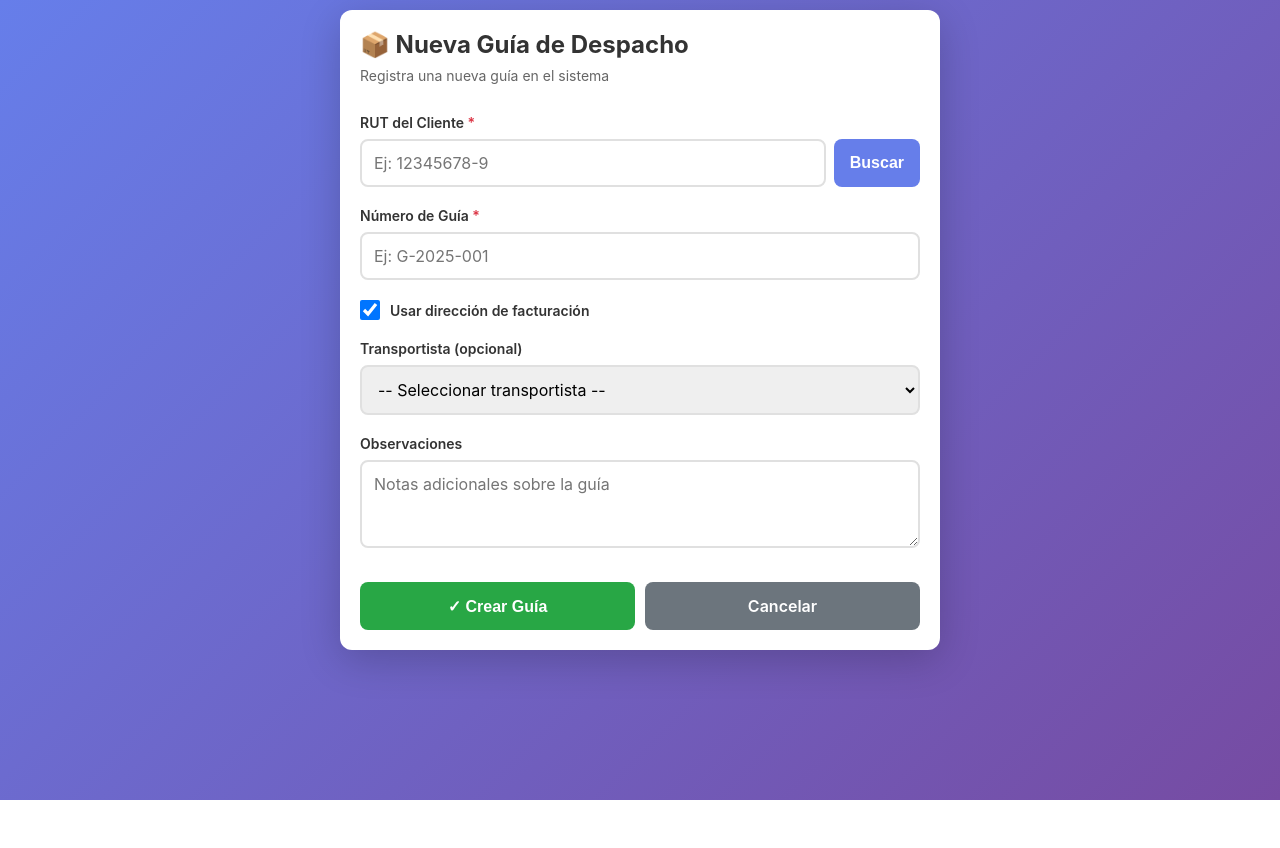
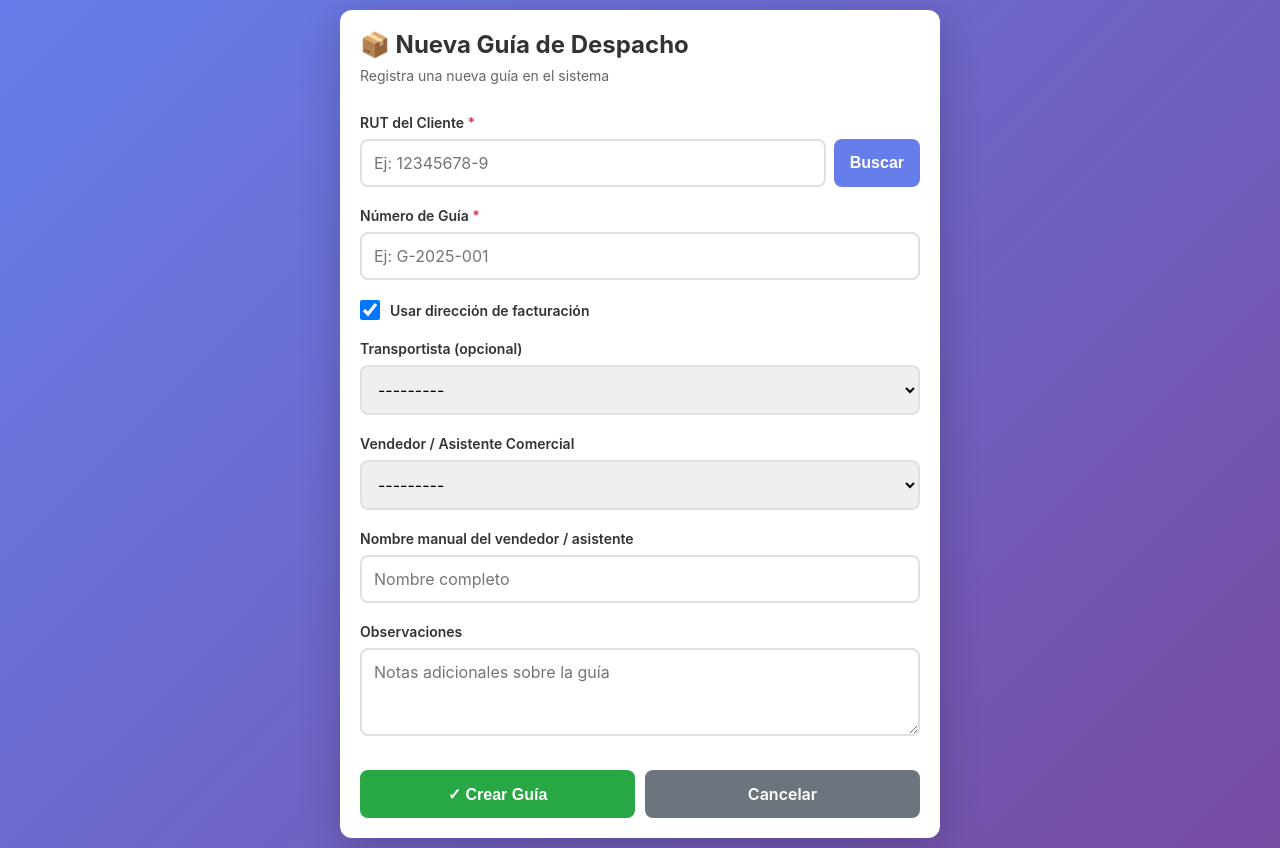
Before and after one commit to mrGoonies/tracking_guide, a Django app: page /guias/nueva/ in a window 1280 px wide. Before the commit the page ends 800 px from the top, so only its background shows below. Run offline with Django 5.2, Linux system fonts and the light colour scheme; the visitor is signed in with stand-in values (Sample User, id 1); data comes from the database, SQL or seed files in the repository; data that the repository does not hold is empty.

Commit message:
feat: asignar vendedor en guia de despacho

```diff
--- a/guides/forms.py
+++ b/guides/forms.py
@@ -1,6 +1,7 @@
 from django import forms
 from django.contrib.auth.models import User
-from .models import Client, DispatchGuide
+from django.db.models import Q
+from .models import Client, DispatchGuide, Seller
 
 class ImportClientCSVForm(forms.Form):
     """Formulario para cargar archivo CSV de clientes."""
@@ -30,9 +31,24 @@ class CreateDispatchGuideForm(forms.ModelForm):
         widget=forms.CheckboxInput(attrs={'class': 'form-checkbox'})
     )
 
+    vendedor = forms.ModelChoiceField(
+        queryset=Seller.objects.filter(activo=True),
+        label='Vendedor / Asistente Comercial',
+        required=False,
+        widget=forms.Select(attrs={'class': 'form-select'})
+    )
+    vendedor_nombre = forms.CharField(
+        label='Nombre manual del vendedor / asistente',
+        required=False,
+        widget=forms.TextInput(attrs={
+            'placeholder': 'Nombre completo',
+            'class': 'form-input'
+        })
+    )
+
     class Meta:
         model = DispatchGuide
-        fields = ['numero_guia', 'transportista', 'notas']
+        fields = ['numero_guia', 'transportista', 'vendedor', 'vendedor_nombre', 'notas']
         widgets = {
             'numero_guia': forms.TextInput(attrs={
                 'placeholder': 'Número único de la guía',
@@ -48,13 +64,17 @@ class CreateDispatchGuideForm(forms.ModelForm):
             })
         }
 
-    def __init__(self, *args, **kwargs):
+    def __init__(self, *args, admin_session=False, **kwargs):
         super().__init__(*args, **kwargs)
         transportistas = User.objects.filter(groups__name='Transportista')
         if transportistas.exists():
             self.fields['transportista'].queryset = transportistas
         else:
             self.fields['transportista'].queryset = User.objects.all()
+
+        # Vendedor ahora usa Seller, no necesita filtrado adicional aquí
+        if not admin_session:
+            self.fields['vendedor_nombre'].widget = forms.HiddenInput()
 
 
 class UpdateGuideStateForm(forms.Form):
--- a/guides/models.py
+++ b/guides/models.py
@@ -18,6 +18,21 @@ class Client(models.Model):
         return f"{self.rut} - {self.nombre}"
 
 
+class Seller(models.Model):
+    """Modelo para vendedores y asistentes comerciales."""
+    nombre = models.CharField(max_length=255, unique=True)
+    activo = models.BooleanField(default=True)
+    fecha_creacion = models.DateTimeField(auto_now_add=True)
+
+    class Meta:
+        verbose_name = "Vendedor / Asistente"
+        verbose_name_plural = "Vendedores / Asistentes"
+        ordering = ['nombre']
+
+    def __str__(self):
+        return self.nombre
+
+
 class DispatchGuide(models.Model):
     """Modelo para guías de despacho."""
     STATUS_CHOICES = [
@@ -35,10 +50,19 @@ class DispatchGuide(models.Model):
     direccion_entrega = models.TextField()
     map_link = models.URLField(blank=True, null=True)
     transportista = models.ForeignKey(User, on_delete=models.SET_NULL, null=True, blank=True, related_name='guias_asignadas')
+    vendedor = models.ForeignKey(Seller, on_delete=models.SET_NULL, null=True, blank=True, related_name='guias_emitidas')
+    vendedor_nombre = models.CharField(max_length=255, blank=True, null=True)
     estado = models.CharField(max_length=20, choices=STATUS_CHOICES, default='emitida')
     fecha_creacion = models.DateTimeField(auto_now_add=True)
     fecha_actualizacion = models.DateTimeField(auto_now=True)
     notas = models.TextField(blank=True, null=True)
+
+    def get_vendedor_display(self):
+        if self.vendedor_nombre:
+            return self.vendedor_nombre
+        if self.vendedor:
+            return self.vendedor.nombre
+        return 'Sin vendedor asignado'
 
     class Meta:
         verbose_name = "Guía de Despacho"
--- a/guides/templates/guides/create_guide.html
+++ b/guides/templates/guides/create_guide.html
@@ -353,15 +353,32 @@
             <!-- Sección 4: Transportista -->
             <div class="form-group">
                 <label for="transportista">Transportista (opcional)</label>
-                <select id="transportista" name="transportista">
-                    <option value="">-- Seleccionar transportista --</option>
-                    {% for user in form.transportista.queryset %}
-                    <option value="{{ user.id }}">{{ user.get_full_name|default:user.username }}</option>
-                    {% endfor %}
-                </select>
+                {{ form.transportista }}
             </div>
 
-            <!-- Sección 5: Notas -->
+            <!-- Sección 5: Vendedor / Asistente Comercial -->
+            <div class="form-group">
+                <label for="{{ form.vendedor.id_for_label }}">Vendedor / Asistente Comercial</label>
+                {{ form.vendedor }}
+                {% if form.vendedor.errors %}
+                <div class="error-message show">
+                    {{ form.vendedor.errors.0 }}
+                </div>
+                {% endif %}
+            </div>
+            {% if admin_session %}
+            <div class="form-group">
+                <label for="{{ form.vendedor_nombre.id_for_label }}">Nombre manual del vendedor / asistente</label>
+                {{ form.vendedor_nombre }}
+                {% if form.vendedor_nombre.errors %}
+                <div class="error-message show">
+                    {{ form.vendedor_nombre.errors.0 }}
+                </div>
+                {% endif %}
+            </div>
+            {% endif %}
+
+            <!-- Sección 6: Notas -->
             <div class="form-group">
                 <label for="notas">Observaciones</label>
                 <textarea id="notas" name="notas"
--- a/guides/templates/guides/guide_detail.html
+++ b/guides/templates/guides/guide_detail.html
@@ -217,6 +217,10 @@
                         Sin transportista asignado
                     {% endif %}
                 </div>
+                <div class="info-item">
+                    <strong>Vendedor / Asistente</strong>
+                    {{ guide.get_vendedor_display }}
+                </div>
                 {% if guide.map_link %}
                 <div class="info-item">
                     <strong>Enlace al Mapa</strong>
--- a/guides/templates/guides/guide_list.html
+++ b/guides/templates/guides/guide_list.html
@@ -204,6 +204,7 @@
                             Sin transportista asignado
                         {% endif %}
                     </div>
+                    <div><strong>Vendedor / Asistente:</strong> {{ guide.get_vendedor_display }}</div>
                     <div><strong>Dirección:</strong> {{ guide.direccion_entrega }}</div>
                     <div><strong>Creada:</strong> {{ guide.fecha_creacion|date:"d/m/Y H:i" }}</div>
                 </div>
--- a/guides/views.py
+++ b/guides/views.py
@@ -168,8 +168,10 @@ def search_client_by_rut(request):
 @login_required
 def create_guide(request):
     """Vista para crear una nueva guía de despacho (mobile-first)."""
+    admin_session = request.user.is_staff
+
     if request.method == 'POST':
-        form = CreateDispatchGuideForm(request.POST)
+        form = CreateDispatchGuideForm(request.POST, admin_session=admin_session)
 
         rut = request.POST.get('rut', '').strip()
         direccion_entrega = request.POST.get('direccion_entrega', '').strip()
@@ -178,18 +180,18 @@ def create_guide(request):
 
         if not rut:
             messages.error(request, 'Debe ingresar el RUT del cliente')
-            return render(request, 'guides/create_guide.html', {'form': form})
+            return render(request, 'guides/create_guide.html', {'form': form, 'admin_session': admin_session})
 
         try:
             cliente = Client.objects.get(rut=rut)
         except Client.DoesNotExist:
             messages.error(request, f'No existe cliente con RUT: {rut}')
-            return render(request, 'guides/create_guide.html', {'form': form})
+            return render(request, 'guides/create_guide.html', {'form': form, 'admin_session': admin_session})
 
         if form.is_valid():
             if not usa_direccion_facturacion and not direccion_entrega:
                 messages.error(request, 'Debe ingresar una dirección de entrega si no usa la de facturación')
-                return render(request, 'guides/create_guide.html', {'form': form})
+                return render(request, 'guides/create_guide.html', {'form': form, 'admin_session': admin_session})
 
             guide = form.save(commit=False)
             guide.cliente = cliente
@@ -202,6 +204,8 @@ def create_guide(request):
             if map_link:
                 guide.map_link = map_link
 
+            if not admin_session:
+                guide.vendedor_nombre = None
             guide.usa_direccion_facturacion = usa_direccion_facturacion
             guide.save()
 
@@ -214,10 +218,11 @@ def create_guide(request):
             messages.success(request, f'✓ Guía {guide.numero_guia} creada exitosamente')
             return redirect('guide_list')
     else:
-        form = CreateDispatchGuideForm()
+        form = CreateDispatchGuideForm(admin_session=admin_session)
 
     context = {
-        'form': form
+        'form': form,
+        'admin_session': admin_session,
     }
     return render(request, 'guides/create_guide.html', context)
 
```
Also changed, not shown: guides/admin.py (+20 -3 lines), guides/migrations/0002_dispatchguide_vendedor_dispatchguide_vendedor_nombre.py (added), guides/migrations/0003_seller_alter_dispatchguide_vendedor.py (added).
